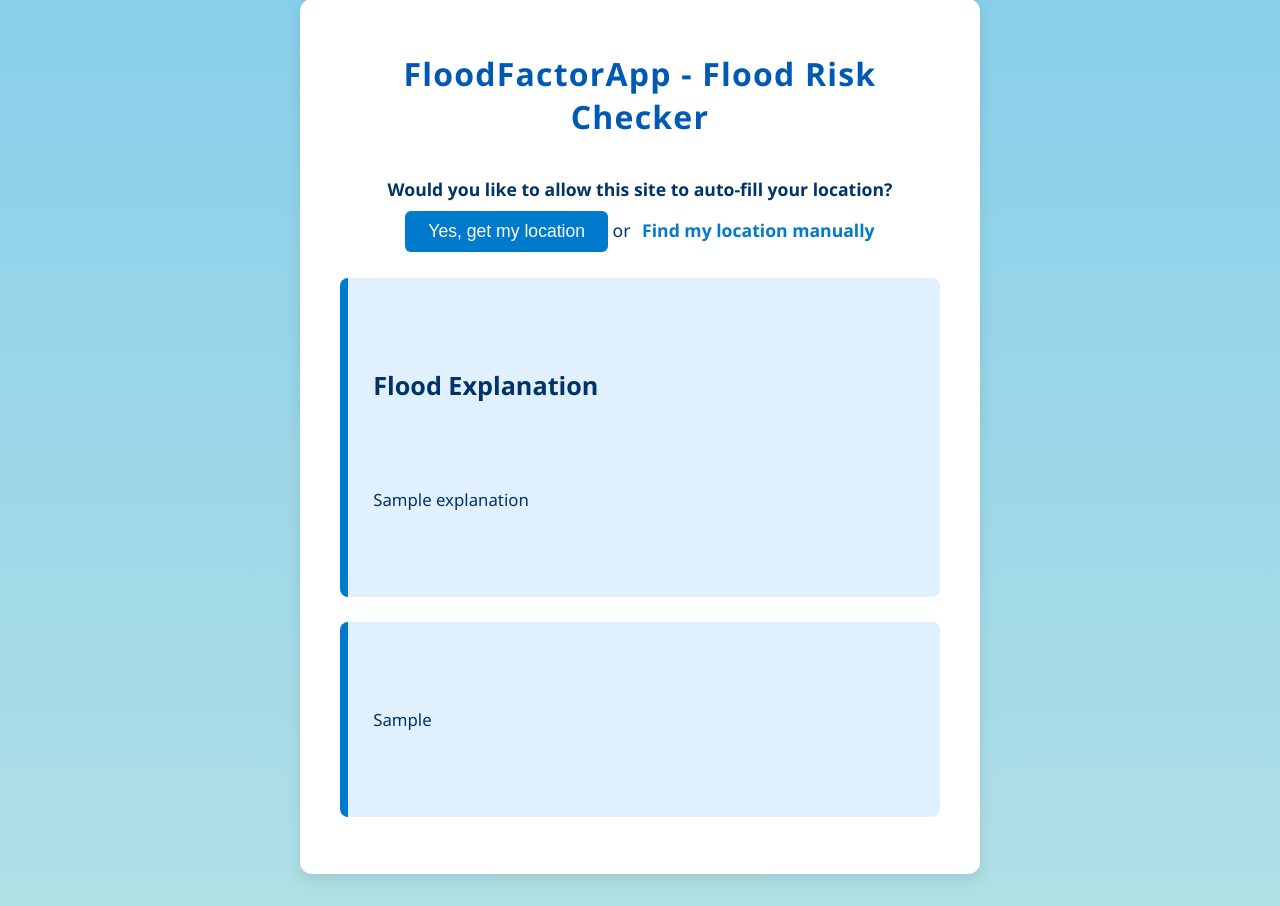
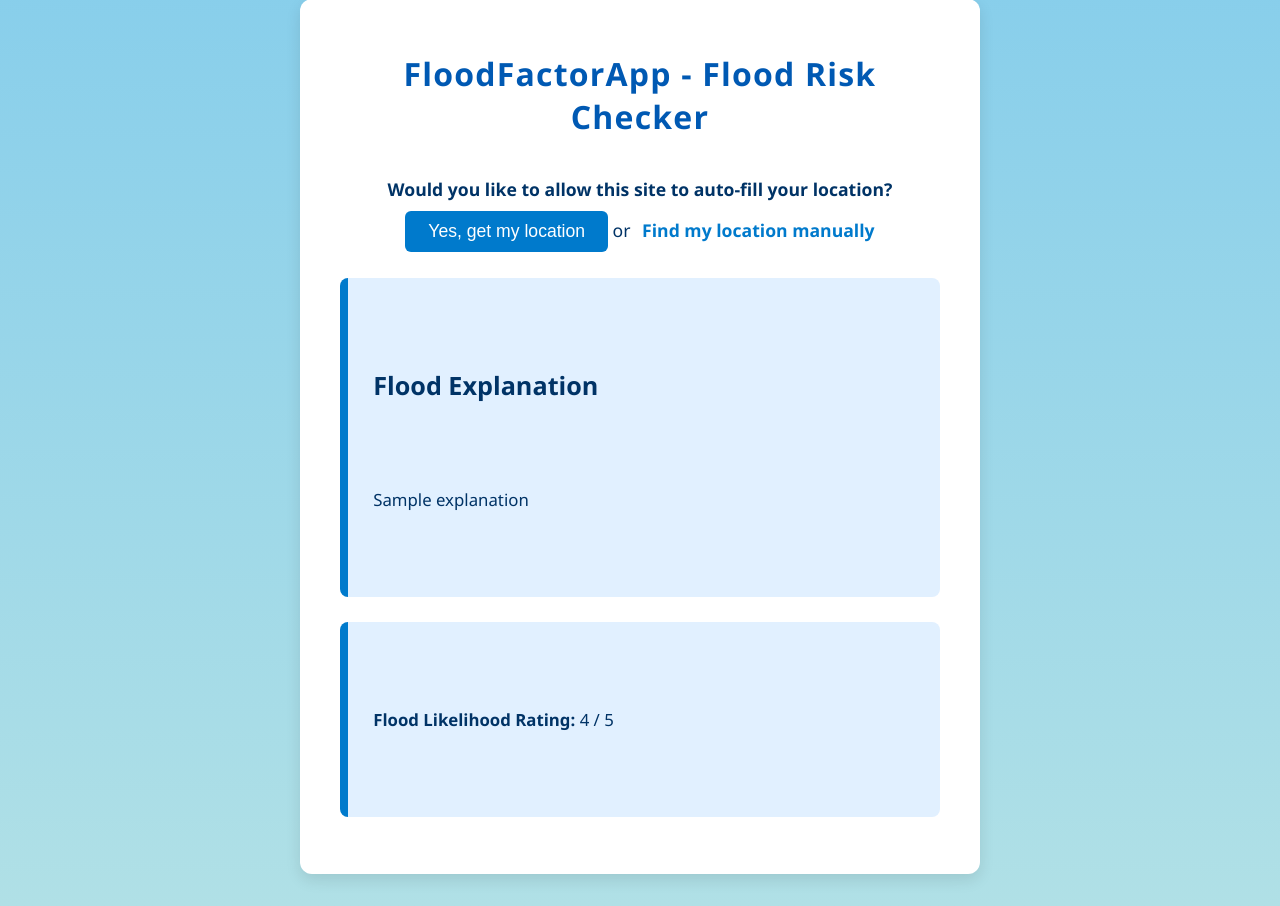
Before and after one commit to JessiMarosi/FloodFactorApp, a Flask app: template templates/index.html in a window 1280 px wide. Shown: the part 33-939 px from the top of the page. Run offline with Flask 3, Linux system fonts and the light colour scheme; the template is opened without the code that fills it: most values are stand-ins (such as "Sample title", 1, 10 or a date in 2020).

Commit message:
Updated layout and display of likelihood rating

```diff
--- a/templates/index.html
+++ b/templates/index.html
@@ -5,10 +5,9 @@
   <meta name="viewport" content="width=device-width, initial-scale=1" />
   <title>FloodFactorApp - Flood Risk Checker</title>
   <style>
-        /* Background and body */
     body {
       font-family: 'Segoe UI', Tahoma, Geneva, Verdana, sans-serif;
-            background: linear-gradient(to bottom, #87ceeb, #b0e0e6); /* sky blue gradient */
+      background: linear-gradient(to bottom, #87ceeb, #b0e0e6);
       margin: 0;
       padding: 2em 1em;
       display: flex;
@@ -17,7 +16,6 @@
       color: #003366;
     }
 
-        /* Container to center content and limit width */
     .container {
       background: white;
       padding: 2em 2.5em;
@@ -35,16 +33,17 @@
       letter-spacing: 1.2px;
     }
 
-        /* Location prompt styling */
     #location-prompt {
       text-align: center;
       margin-bottom: 1.5em;
       font-size: 1.1em;
     }
+
     #location-prompt p {
       margin-bottom: 0.6em;
       font-weight: 600;
     }
+
     #allow-location-btn,
     #locate-link {
       background-color: #007acc;
@@ -59,12 +58,14 @@
       user-select: none;
       text-decoration: none;
     }
+
     #allow-location-btn:hover,
     #locate-link:hover {
       background-color: #005fa3;
       text-decoration: none;
       color: white;
     }
+
     #locate-link {
       background-color: transparent;
       color: #007acc;
@@ -74,23 +75,25 @@
       font-weight: 600;
       cursor: pointer;
     }
+
     #locate-link:hover {
       text-decoration: underline;
       background: none;
       color: #005fa3;
     }
 
-        /* Form styling */
     form {
       display: none;
       margin-bottom: 1.5em;
     }
+
     label {
       display: block;
       margin-bottom: 0.5em;
       font-weight: 600;
       font-size: 1em;
     }
+
     input[type="text"],
     input[type="number"] {
       width: 100%;
@@ -101,6 +104,7 @@
       font-size: 1em;
       transition: border-color 0.3s ease;
     }
+
     input[type="text"]:focus,
     input[type="number"]:focus {
       outline: none;
@@ -121,11 +125,11 @@
       transition: background-color 0.3s ease;
       letter-spacing: 0.03em;
     }
+
     button[type="submit"]:hover {
       background-color: #005fa3;
     }
 
-        /* Error message styling */
     .error {
       background-color: #ffe0e0;
       border: 1.5px solid #ff6b6b;
@@ -137,7 +141,6 @@
       text-align: center;
     }
 
-        /* Result box styling */
     .result {
       background-color: #e1f0ff;
       border-left: 8px solid #007acc;
@@ -154,6 +157,7 @@
 <body>
   <div class="container">
     <h1>FloodFactorApp - Flood Risk Checker</h1>
+
     {% if error %}
     <div class="error">{{ error }}</div>
     {% endif %}
@@ -185,9 +189,9 @@
     </div>
     {% endif %}
 
-        {% if likelihood_explanation %}
+    {% if likelihood_rating is not none %}
     <div class="result">
-            <p>{{ likelihood_explanation }}</p>
+      <p><strong>Flood Likelihood Rating:</strong> {{ likelihood_rating }} / 5</p>
     </div>
     {% endif %}
   </div>
```
Lines whose indentation alone changed are shown as unchanged.
